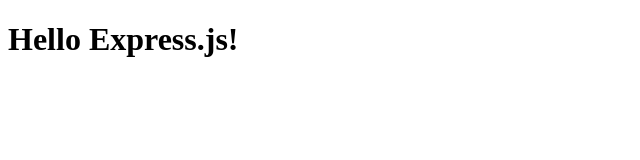
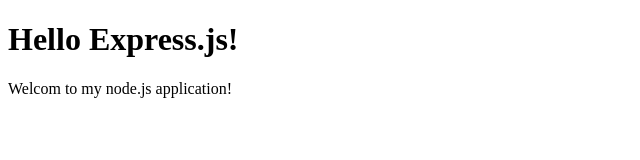
Before and after one commit to mottola/express-server, a website: page public/index.html in a window 1280 px wide. Shown: the whole page, without its empty margins (0-640 px from the left). Drawn offline with Linux system fonts and the light colour scheme.

Commit message:
added paragraph to /about

```diff
--- a/public/index.html
+++ b/public/index.html
@@ -1,10 +1,14 @@
 <!DOCTYPE html>
 <html lang="en">
+
 <head>
-  <meta charset="UTF-8">
-  <title>My App!</title>
+    <meta charset="UTF-8">
+    <title>My App!</title>
 </head>
+
 <body>
-  <h1>Hello Express.js!</h1>
+    <h1>Hello Express.js!</h1>
+    <p>Welcom to my node.js application!</p>
 </body>
+
 </html>
```
